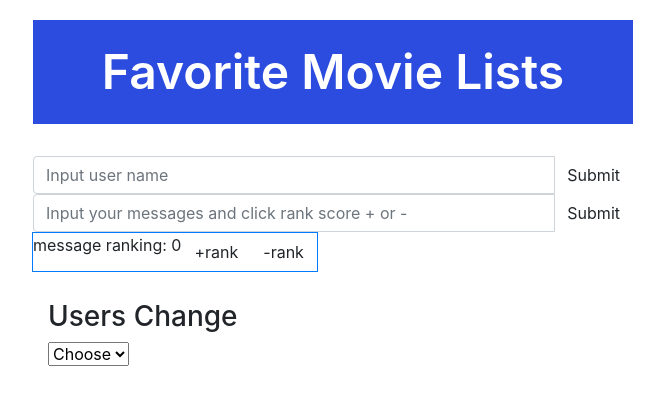
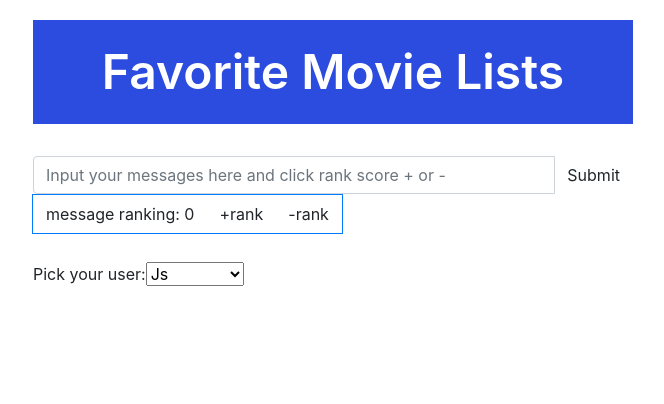
Before and after one commit to pompom2626/react_rankingboard_userinput, a React (Create React App) app: page / in a window 1280 px wide. Shown: the top 404 px of the page, without its empty margins (307-971 px from the left). Built offline with nearby package versions, Linux system fonts and the light colour scheme.

Commit message:
8th : to improve user interface

```diff
--- a/src/App.js
+++ b/src/App.js
@@ -21,14 +21,15 @@ class App extends Component {
       doitList: [],
       docontents: '',
       userList: [],
-      userNames: '',
+      userNames: 'Js',
       rankList: [],
       rankContents: '',
       selectedOptionKey: ""
     }
   }
 
-  onclickUserList = () => {
+  //removable for final project
+  /* onclickUserList = () => {
     const { userList, userNames } = this.state
     if (userNames.length === 0) return alert('Please, input user name')
     const userNamesContent = {
@@ -41,10 +42,10 @@ class App extends Component {
     });
     newuserList.push(userNamesContent)
     this.setState({ userList: newuserList })
-  }
+  } */
 
   onclickRankList = () => {
-    const { rankList, rankContents, } = this.state;
+    const { rankList, rankContents, userNames } = this.state;
     if (rankContents.length === 0) return alert('Please, input rank scores from 1 to 100')
     const votingContents = {
       id: rankindexId++,
@@ -52,6 +53,8 @@ class App extends Component {
       rankid: this.state.likeId,  //change message
       completedDecision: true,
       date: new Date(),
+      uid: userId++,
+      uname: userNames
       // message:
     }
     const newrankList = rankList.map((rankList) => {
@@ -104,6 +107,11 @@ class App extends Component {
     this.setState({ doitList: newdoitList })
   }
 
+  /* handleSubmit = (e) => {
+    e.preventDefault();
+    this.setState({ userNames: e.target.value })
+  } */
+
   onclickRemoveButton = (rankid) => {
     const { rankList } = this.state
     const newrankList = rankList.filter(item => item.rankid !== rankid)
@@ -132,7 +140,7 @@ class App extends Component {
               <Header />
 
             </div>
-            <div className='input-group'>
+            {/*  <div className='input-group'>
 
               <input
                 type='text'
@@ -150,14 +158,14 @@ class App extends Component {
                   Submit
                 </button>
               </div>
-            </div>
+            </div> */}
 
             <div className='input-group'>
 
               <input
                 type='text'
                 className='form-control'
-                placeholder='Input your messages and click rank score + or -'
+                placeholder='Input your messages here and click rank score + or -'
                 value={this.state.votingContents}
                 onChange={this.onchangeVotingContents}
                 onKeyDown={e => e.keyCode === 13 ? this.onclickRankList() : null}
@@ -183,7 +191,7 @@ class App extends Component {
                 onKeyDown={e => e.keyCode === 13 ? this.onclickAddList() : null}
               /> */}
               <div className='border border-primary input-group-append'>
-                <div>
+                <div className='btn btn-default'>
                   message ranking: {this.state.likeId}
                 </div>
                 <button
@@ -225,10 +233,20 @@ class App extends Component {
                       <div className='col-sm' style={{ marginRight: 5, whiteSpace: "pre-wrap" }}>
                         {item.date.toLocaleDateString('en-US')} {item.date.toLocaleTimeString('en-US')} {"\n"}
                         {/* <MovieNames doitList={this.state.doitList} rankList={this.state.rankList} /> {"\n"} */}
-                        <p>{item.rankMessage}</p>
+
                       </div>
+                      <p className='w-100'>{item.rankMessage}</p>
+                     <Users rankList={this.state.rankList} userNames={this.state.userNames} />
 
-                      <Users userList={this.state.userList} userNames={this.state.userNames} />
+                      {/* <div style={{ float: 'left' }}>
+                        <img
+                          src={`https://loremflickr.com/30/30?random=${this.rankList.uname}`}
+                          alt="users" />
+                      </div>
+                      <div>
+                        user name : {this.rankList.uname}
+                      </div>
+ */}
                       <div>{CancelButton(item)}</div>
                     </div>
                   </div>
@@ -242,19 +260,36 @@ class App extends Component {
 
         </div>
 
-        <div className='col-6'>
+        {/* <form onSubmit={this.handleSubmit}> */}
+        <label>
+          Pick your user:
+          <select value={this.state.userNames} onChange={this.onchangeUserNames}>
+            <option value="100">Js</option>
+            <option value="200">Csharp</option>
+            <option value="300">Python</option>
+            <option value="400">CPlusPlus</option>
+          </select>
+        </label>
+        {/*  <input type="submit" value="Submit" />
+      </form> */}
+
+
+
+        {/* <div className='col-6'>
           <h3>Users Change</h3>
           <select onChange={this.onchangeUserNames}>
             <option>Choose</option>
             {
               this.state.userList.map(item =>
                 <option key={item.id} style={{ margin: 10, marginRight: 5 }}>
-                  -{item.uname} {"\n"} {/* {item.image} */}</option>
+                  -{item.uname} {"\n"} </option>
 
               )
             }
           </select>
-        </div>
+        </div> */}
+
+
 
       </div>
 
--- a/src/Users.js
+++ b/src/Users.js
@@ -6,23 +6,23 @@ class Users extends Component {
     }
 
     render() {
-        let newuserNames;
-        newuserNames = this.props.userNames.replace('-', '');
+      /*   let newuserNames;
+        newuserNames = this.props.userNames.replace('-', ''); */
 
         return (
 
-            this.props.userList.filter(item2 => item2.uname == newuserNames /* this.props.userNames */).map(item2 =>
+           /*  this.props.rankList.filter(item2 => item2.uname == newuserNames).map(item2 =>  */
                 <React.Fragment>
                     <div style={{ float: 'left' }}>
                         <img
-                            src={`https://loremflickr.com/30/30?random=${newuserNames}`}
+                            src={`https://loremflickr.com/30/30?random=${this.props.rankList.uname}`}
                             alt="users" />
                     </div>
                     <div>
-                        user name : {item2.uname}
+                        {this.props.rankList.uname}
                     </div>
                 </React.Fragment>
-            )
+            /*  )  */
 
         )
     };
```
